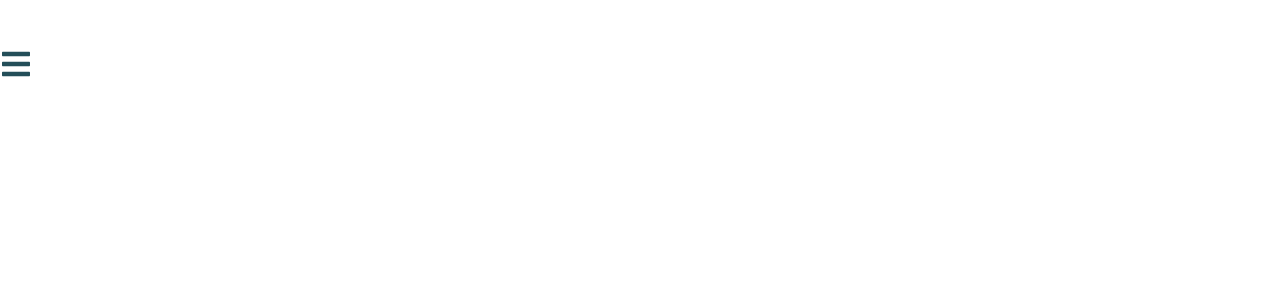
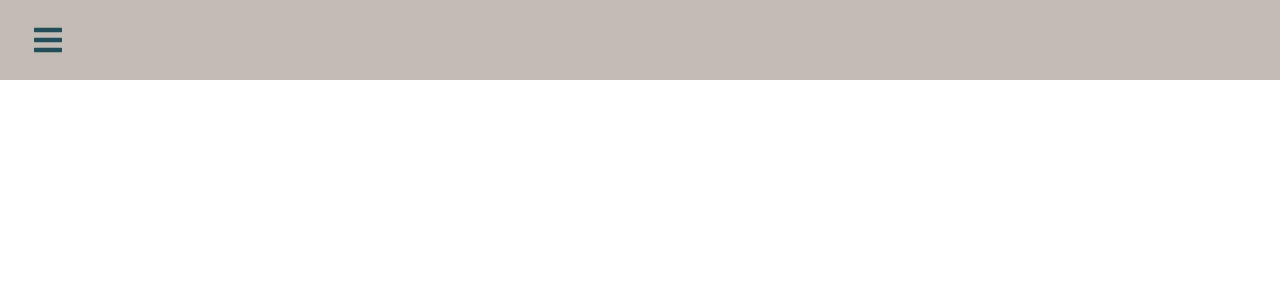
Before and after one commit to Meg-Div/React-Project, a React (Vite) app in the folder vite-react-project/: page /home in a window 1280 px wide. Shown: the top 300 px of the page. Built offline with nearby package versions, Linux system fonts and the light colour scheme.

Commit message:
Update NavBar.tsx

```diff
--- a/vite-react-project/src/components/NavBar.tsx
+++ b/vite-react-project/src/components/NavBar.tsx
@@ -13,13 +13,13 @@ export const NavBar = () => {
   return (
     <>
     <IconContext.Provider value={{color: "#234e59"}}>
-      <div className="shadow-md w-full fixed top-0 left-0">
+      <div className="navbar">
         <Link to="#" className="menu-bars">
         <FaIcons.FaBars onClick={showSidebar} />
         </Link>
         </div>
-        <nav className={sidebar ? "md:flex bg-white py-4" : "nav-menu"}>
-          <ul className="nav-menu-items" onClick={showSidebar}>
+        <nav className={sidebar ? "nav-menu active" : "nav-menu"}>
+          <ul className="nav-menu-items">
             <li className="navbar-toggle">
               <Link to="#" className="menu-bars">
                 <AiIcons.AiOutlineClose />
```
